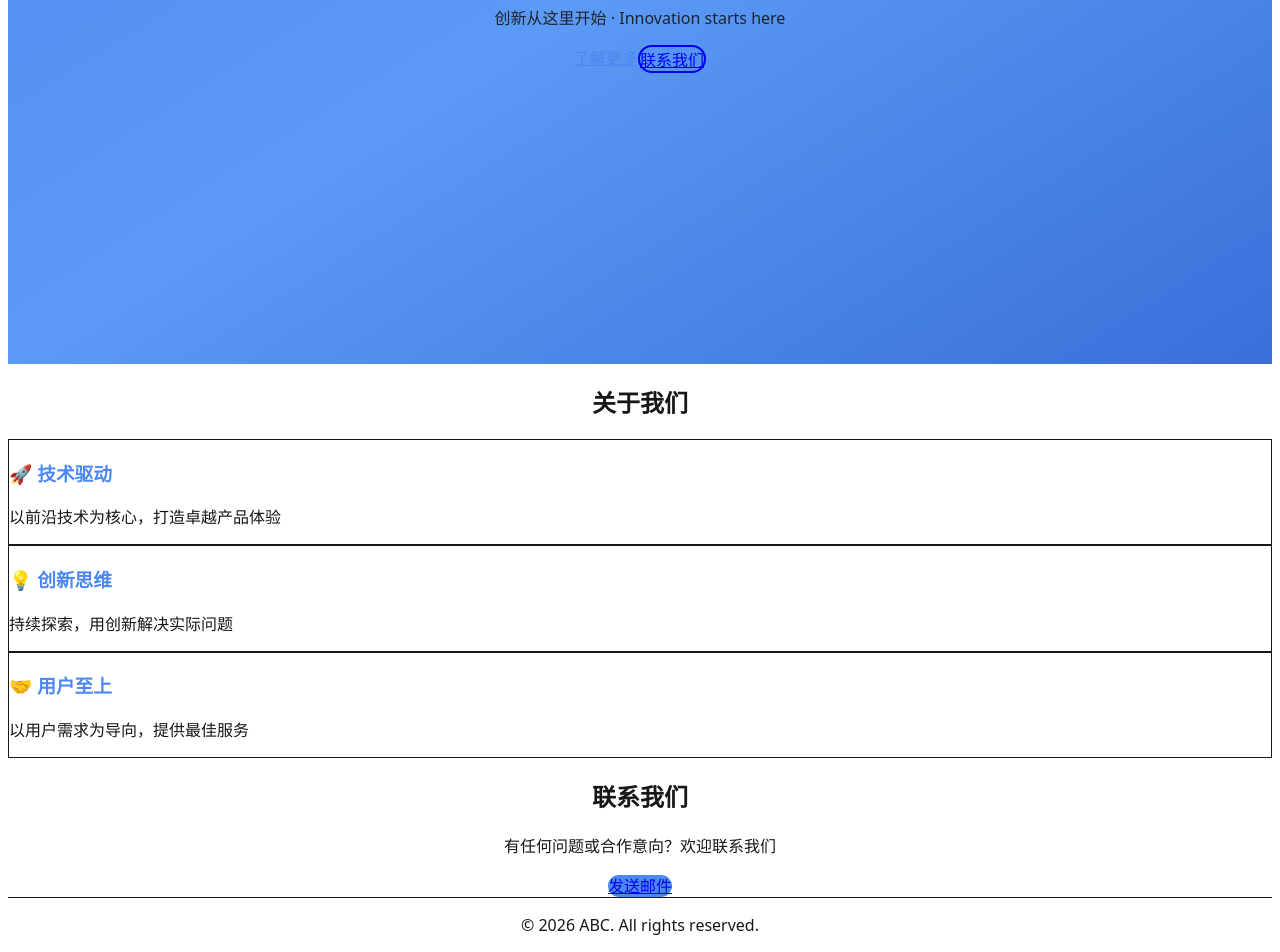
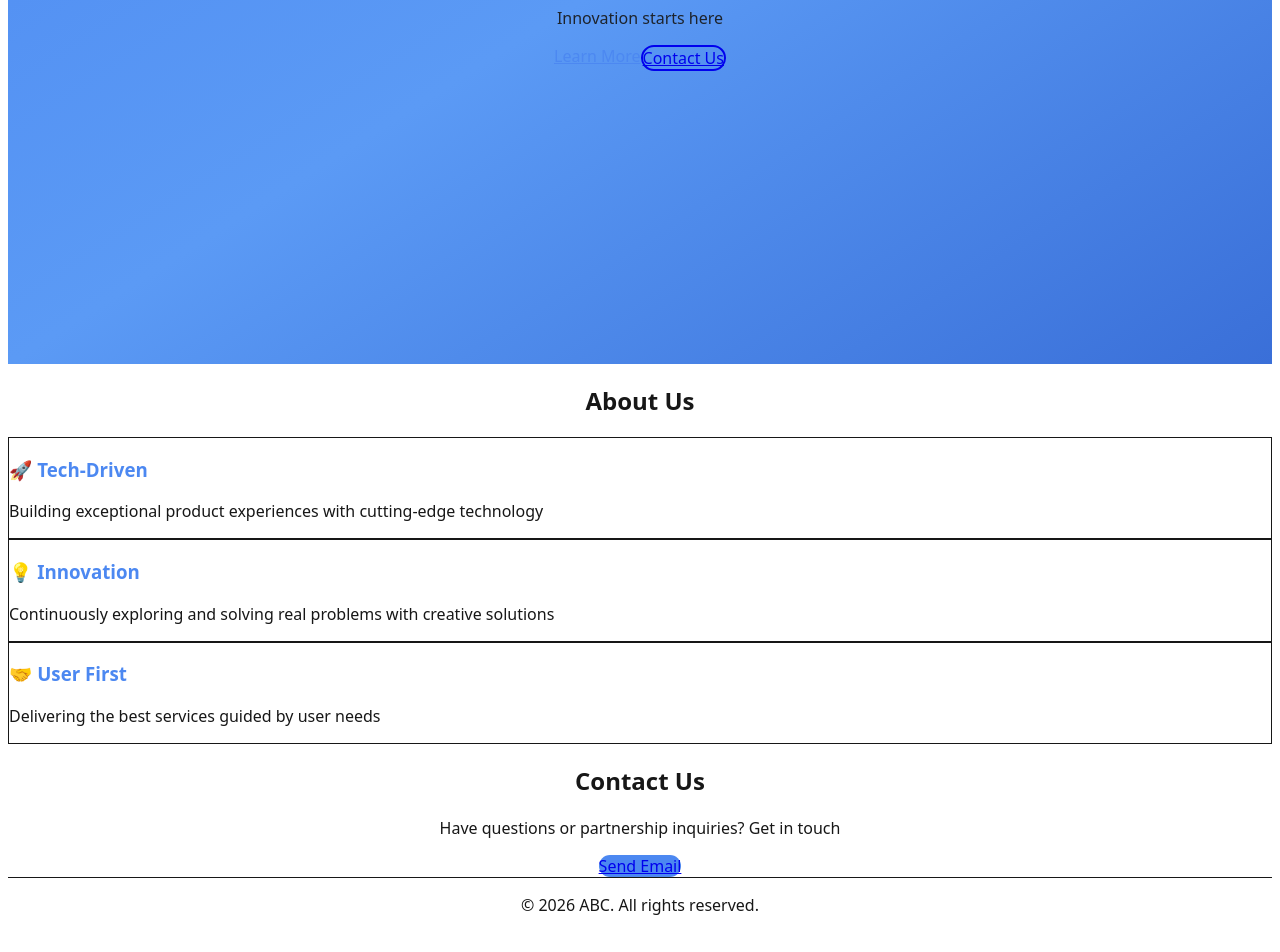
Before and after one commit to hhw19970223/starlight-homepage, a Next.js app: page / in a window 1280 px wide. Shown: the part 444-1396 px from the top of the page. Built offline with nearby package versions, Linux system fonts and the light colour scheme.

Commit message:
🌐 Add i18n support with next-intl (English)

```diff
--- a/next.config.ts
+++ b/next.config.ts
@@ -1,7 +1,10 @@
 import type { NextConfig } from 'next'
+import createNextIntlPlugin from 'next-intl/plugin'
+
+const withNextIntl = createNextIntlPlugin('./src/i18n/request.ts')
 
 const nextConfig: NextConfig = {
   reactStrictMode: true,
 }
 
-export default nextConfig
+export default withNextIntl(nextConfig)
--- a/package.json
+++ b/package.json
@@ -11,6 +11,7 @@
   },
   "dependencies": {
     "next": "^15.0.0",
+    "next-intl": "^4.8.3",
     "react": "^19.0.0",
     "react-dom": "^19.0.0"
   },
--- a/src/app/layout.tsx
+++ b/src/app/layout.tsx
@@ -1,4 +1,6 @@
 import type { Metadata } from 'next'
+import { NextIntlClientProvider } from 'next-intl'
+import { getLocale, getMessages } from 'next-intl/server'
 import { siteConfig } from '@/config/site'
 import './globals.css'
 
@@ -12,14 +14,21 @@ export const metadata: Metadata = {
   },
 }
 
-export default function RootLayout({
+export default async function RootLayout({
   children,
 }: {
   children: React.ReactNode
 }) {
+  const locale = await getLocale()
+  const messages = await getMessages()
+
   return (
-    <html lang="zh-CN">
-      <body>{children}</body>
+    <html lang={locale}>
+      <body>
+        <NextIntlClientProvider messages={messages}>
+          {children}
+        </NextIntlClientProvider>
+      </body>
     </html>
   )
 }
--- a/src/app/page.tsx
+++ b/src/app/page.tsx
@@ -1,61 +1,60 @@
+import Link from "next/link"
 import Image from 'next/image'
+import { useTranslations } from 'next-intl'
 import { siteConfig } from '@/config/site'
 
 export default function Home() {
+  const t = useTranslations()
+
   return (
     <main className="min-h-screen">
       {/* Header */}
       <header className="fixed top-0 w-full z-50 bg-white/80 backdrop-blur-md border-b">
         <div className="max-w-6xl mx-auto px-6 h-16 flex items-center justify-between">
           <div className="flex items-center gap-3">
-            <Image src={siteConfig.logo} alt={siteConfig.name} width={116} height={40} />
+            <Image src={siteConfig.logo} alt={t('site.name')} width={116} height={40} />
           </div>
           <nav className="hidden md:flex gap-8">
-            {siteConfig.nav.map((item) => (
-              <a
-                key={item.href}
-                href={item.href}
-                className="text-gray-600 hover:text-[#4C88F1] transition font-medium"
-              >
-                {item.label}
-              </a>
-            ))}
+            <Link href="/" className="text-gray-600 hover:text-[#4C88F1] transition font-medium">{t('nav.home')}</Link>
+            <a href="#products" className="text-gray-600 hover:text-[#4C88F1] transition font-medium">{t('nav.products')}</a>
+            <a href="#about" className="text-gray-600 hover:text-[#4C88F1] transition font-medium">{t('nav.about')}</a>
+            <a href="#contact" className="text-gray-600 hover:text-[#4C88F1] transition font-medium">{t('nav.contact')}</a>
           </nav>
         </div>
       </header>
 
       {/* Hero Section */}
       <section className="flex flex-col items-center justify-center min-h-screen bg-gradient-to-br from-[#4C88F1] via-[#5B9AF5] to-[#3A6FD8] text-white pt-16">
-        <Image src={siteConfig.logo} alt={siteConfig.name} width={180} height={62} className="mb-8" />
-        <h1 className="text-6xl font-bold mb-6">{siteConfig.name}</h1>
+        <Image src={siteConfig.logo} alt={t('site.name')} width={180} height={62} className="mb-8" />
+        <h1 className="text-6xl font-bold mb-6">{t('hero.title')}</h1>
         <p className="text-xl mb-8 max-w-2xl text-center opacity-90">
-          创新从这里开始 · Innovation starts here
+          {t('hero.subtitle')}
         </p>
         <div className="flex gap-4">
           <a href="#about" className="px-8 py-3 bg-white text-[#4C88F1] rounded-full font-semibold hover:bg-opacity-90 transition">
-            了解更多
+            {t('hero.learnMore')}
           </a>
           <a href="#contact" className="px-8 py-3 border-2 border-white rounded-full font-semibold hover:bg-white hover:text-[#4C88F1] transition">
-            联系我们
+            {t('hero.contactUs')}
           </a>
         </div>
       </section>
 
       {/* About Section */}
       <section id="about" className="py-20 px-8 max-w-6xl mx-auto">
-        <h2 className="text-4xl font-bold text-center mb-12">关于我们</h2>
+        <h2 className="text-4xl font-bold text-center mb-12">{t('about.title')}</h2>
         <div className="grid md:grid-cols-3 gap-8">
           <div className="p-6 rounded-xl border hover:shadow-lg transition hover:border-[#4C88F1]">
-            <h3 className="text-xl font-semibold mb-3 text-[#4C88F1]">🚀 技术驱动</h3>
-            <p className="text-gray-600">以前沿技术为核心，打造卓越产品体验</p>
+            <h3 className="text-xl font-semibold mb-3 text-[#4C88F1]">{t('about.tech.title')}</h3>
+            <p className="text-gray-600">{t('about.tech.desc')}</p>
           </div>
           <div className="p-6 rounded-xl border hover:shadow-lg transition hover:border-[#4C88F1]">
-            <h3 className="text-xl font-semibold mb-3 text-[#4C88F1]">💡 创新思维</h3>
-            <p className="text-gray-600">持续探索，用创新解决实际问题</p>
+            <h3 className="text-xl font-semibold mb-3 text-[#4C88F1]">{t('about.innovation.title')}</h3>
+            <p className="text-gray-600">{t('about.innovation.desc')}</p>
           </div>
           <div className="p-6 rounded-xl border hover:shadow-lg transition hover:border-[#4C88F1]">
-            <h3 className="text-xl font-semibold mb-3 text-[#4C88F1]">🤝 用户至上</h3>
-            <p className="text-gray-600">以用户需求为导向，提供最佳服务</p>
+            <h3 className="text-xl font-semibold mb-3 text-[#4C88F1]">{t('about.userFirst.title')}</h3>
+            <p className="text-gray-600">{t('about.userFirst.desc')}</p>
           </div>
         </div>
       </section>
@@ -63,17 +62,17 @@ export default function Home() {
       {/* Contact Section */}
       <section id="contact" className="py-20 px-8 bg-gray-50">
         <div className="max-w-2xl mx-auto text-center">
-          <h2 className="text-4xl font-bold mb-6">联系我们</h2>
-          <p className="text-gray-600 mb-8">有任何问题或合作意向？欢迎联系我们</p>
+          <h2 className="text-4xl font-bold mb-6">{t('contact.title')}</h2>
+          <p className="text-gray-600 mb-8">{t('contact.desc')}</p>
           <a href={`mailto:${siteConfig.contact.email}`} className="px-8 py-3 bg-[#4C88F1] text-white rounded-full font-semibold hover:bg-[#3A6FD8] transition">
-            发送邮件
+            {t('contact.sendEmail')}
           </a>
         </div>
       </section>
 
       {/* Footer */}
       <footer className="py-8 text-center text-gray-500 border-t">
-        <p>{siteConfig.footer.copyright}</p>
+        <p>{t('footer.copyright')}</p>
       </footer>
     </main>
   )
--- /dev/null
+++ b/src/i18n/config.ts
@@ -0,0 +1,4 @@
+export const locales = ['en'] as const
+export const defaultLocale = 'en' as const
+
+export type Locale = (typeof locales)[number]
--- /dev/null
+++ b/src/i18n/request.ts
@@ -0,0 +1,11 @@
+import { getRequestConfig } from 'next-intl/server'
+import { defaultLocale } from './config'
+
+export default getRequestConfig(async () => {
+  const locale = defaultLocale
+
+  return {
+    locale,
+    messages: (await import(`../messages/${locale}.json`)).default,
+  }
+})
--- /dev/null
+++ b/src/messages/en.json
@@ -0,0 +1,41 @@
+{
+  "site": {
+    "name": "ABC",
+    "description": "ABC Official Website - Innovation starts here"
+  },
+  "nav": {
+    "home": "Home",
+    "products": "Products",
+    "about": "About Us",
+    "contact": "Contact"
+  },
+  "hero": {
+    "title": "ABC",
+    "subtitle": "Innovation starts here",
+    "learnMore": "Learn More",
+    "contactUs": "Contact Us"
+  },
+  "about": {
+    "title": "About Us",
+    "tech": {
+      "title": "🚀 Tech-Driven",
+      "desc": "Building exceptional product experiences with cutting-edge technology"
+    },
+    "innovation": {
+      "title": "💡 Innovation",
+      "desc": "Continuously exploring and solving real problems with creative solutions"
+    },
+    "userFirst": {
+      "title": "🤝 User First",
+      "desc": "Delivering the best services guided by user needs"
+    }
+  },
+  "contact": {
+    "title": "Contact Us",
+    "desc": "Have questions or partnership inquiries? Get in touch",
+    "sendEmail": "Send Email"
+  },
+  "footer": {
+    "copyright": "© 2026 ABC. All rights reserved."
+  }
+}
```
Also changed, not shown: 1 other file (tests, documents, lock files or other folders).
